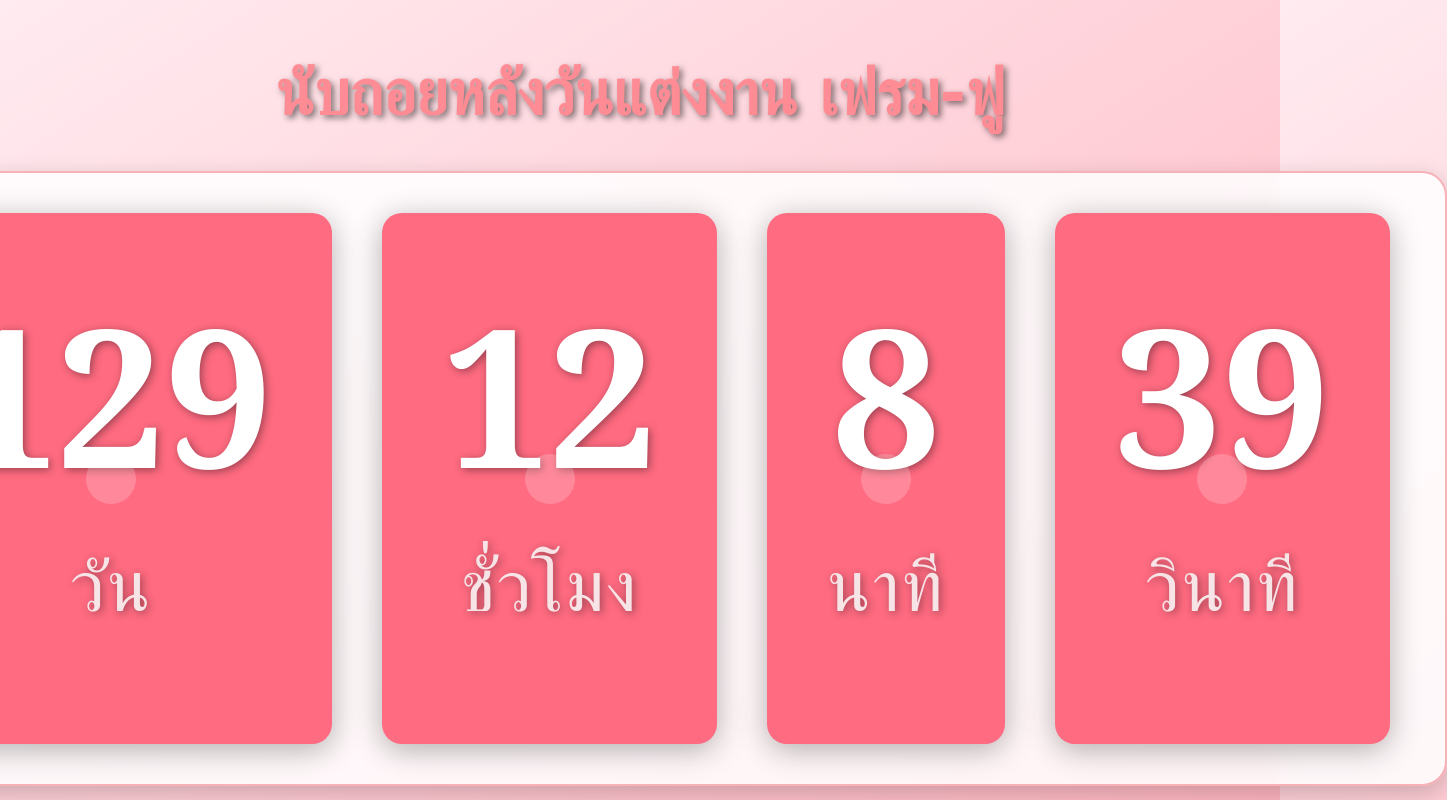
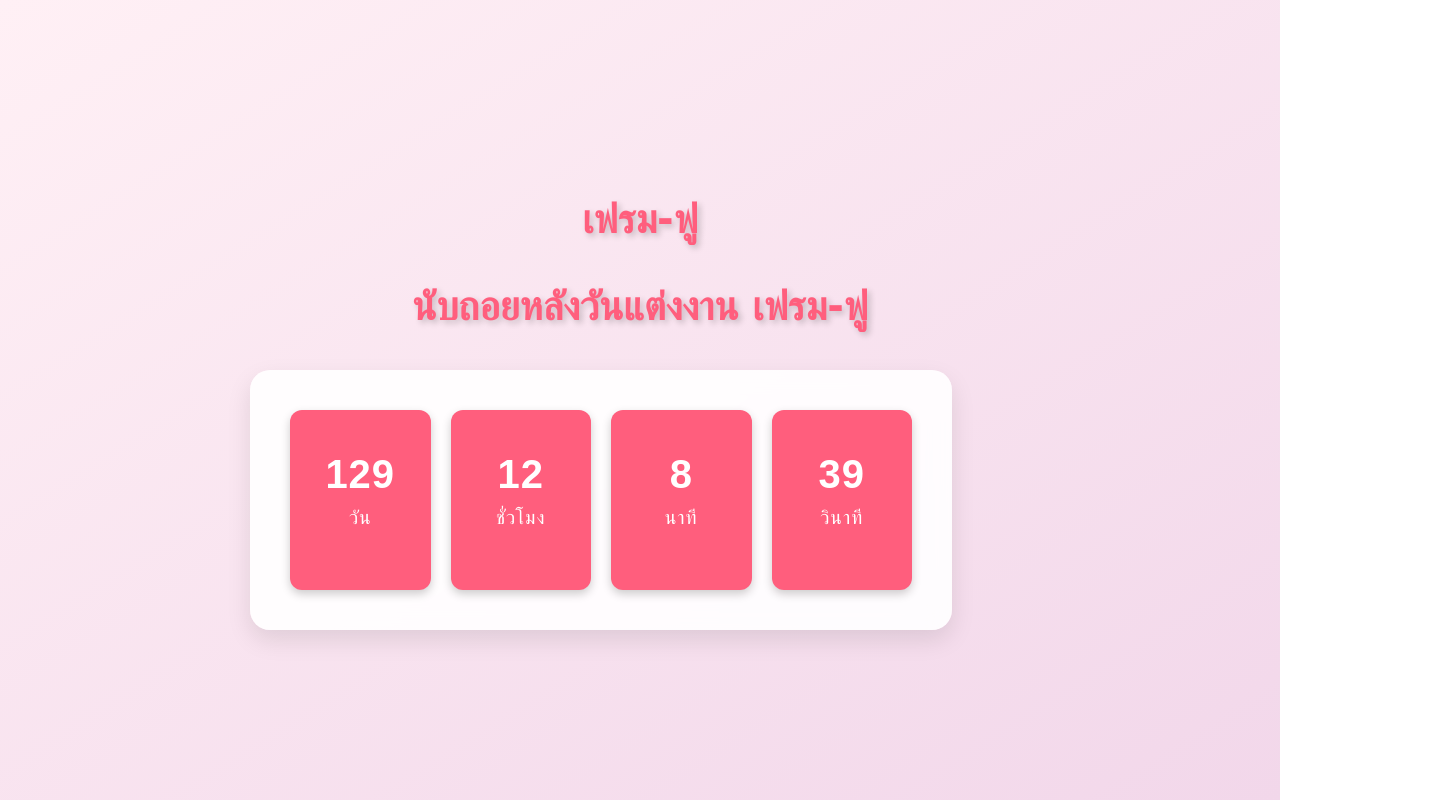
Before and after one commit to tentyuubito/countdown, a plain HTML site: page index.html in a window 1280 px wide. Shown: the whole page, 1447 px wide, since content can reach past the window. Drawn offline with Linux system fonts and the light colour scheme.

Commit message:
change theme

```diff
--- a/index.html
+++ b/index.html
@@ -6,95 +6,116 @@
     <title>Countdown Timer</title>
     <style>
         body {
-            font-family: 'Georgia', serif;
+            font-family: 'Arial', sans-serif;
             margin: 0;
             padding: 0;
             height: 100vh;
             display: flex;
             justify-content: center;
             align-items: center;
-            background: linear-gradient(to top left, #ffb6c1, #ffebf0);
-            color: white;
-            text-shadow: 2px 2px 8px rgba(0, 0, 0, 0.4);
+            background: linear-gradient(to top left, #f2d7ea, #fff0f5);
+            color: #333;
         }
 
         h1 {
-            font-size: 4em;
+            font-size: 2.5em;
             text-align: center;
-            margin-bottom: 40px;
-            color: #ff8c94;
+            margin-bottom: 20px;
             font-family: 'Brush Script MT', cursive;
-            text-shadow: 3px 3px 6px rgba(0, 0, 0, 0.5);
+            color: #ff5e7d;
+            text-shadow: 3px 3px 6px rgba(0, 0, 0, 0.2);
         }
 
         #countdown {
             display: flex;
+            flex-direction: column;
             justify-content: center;
             align-items: center;
-            background-color: rgba(255, 255, 255, 0.85);
-            border-radius: 25px;
-            padding: 40px 30px;
-            box-shadow: 0 8px 25px rgba(0, 0, 0, 0.2);
-            backdrop-filter: blur(15px);
-            border: 2px solid #f7b2b8;
+            background: rgba(255, 255, 255, 0.9);
+            border-radius: 20px;
+            padding: 30px;
+            box-shadow: 0 10px 25px rgba(0, 0, 0, 0.1);
+            width: 90%;
+            max-width: 800px;
+            box-sizing: border-box;
+            backdrop-filter: blur(10px);
         }
 
         .countdown-item {
-            margin: 0 25px;
+            display: flex;
+            flex-direction: column;
+            justify-content: center;
+            align-items: center;
+            background: #ff5e7d;
+            padding: 20px 30px;
+            margin: 10px;
+            border-radius: 12px;
+            color: white;
+            box-shadow: 0 4px 10px rgba(0, 0, 0, 0.2);
+            width: 90px;
+            height: 120px;
             text-align: center;
-            background-color: #ff6b81;
-            padding: 40px 60px;
-            border-radius: 20px;
-            box-shadow: 0 6px 30px rgba(0, 0, 0, 0.3);
-            color: #fff;
-            font-size: 3em;
-            position: relative;
+            transition: transform 0.3s ease-in-out;
         }
 
-        .countdown-item::before {
-            content: "";
-            position: absolute;
-            top: 50%;
-            left: 50%;
-            width: 50px;
-            height: 50px;
-            border-radius: 50%;
-            background-color: #fff;
-            opacity: 0.2;
-            transform: translate(-50%, -50%);
+        .countdown-item span {
+            font-size: 2.5em;
+            font-weight: bold;
+            letter-spacing: 1px;
         }
 
         .countdown-item p {
-            font-size: 1.5em;
             margin-top: 10px;
+            font-size: 1.2em;
+            letter-spacing: 1px;
             text-transform: uppercase;
-            letter-spacing: 2px;
-            color: #f7e4e7;
-        }
-
-        .countdown-item span {
-            font-size: 4em;
-            font-weight: bold;
-            display: block;
-            margin-top: 10px;
         }
 
         .countdown-item:hover {
-            animation: pulse 1.5s infinite;
-            transform: scale(1.1);
+            transform: scale(1.05);
         }
 
-        @keyframes pulse {
-            0% { transform: scale(1); }
-            50% { transform: scale(1.1); }
-            100% { transform: scale(1); }
+        /* Mobile-first responsiveness */
+        @media (max-width: 768px) {
+            h1 {
+                font-size: 2.2em;
+            }
+
+            #countdown {
+                padding: 20px;
+            }
+
+            .countdown-item {
+                width: 80px;
+                height: 100px;
+                padding: 15px;
+                margin: 10px;
+            }
         }
 
+        /* iPhone 13+ specific styles (larger screens) */
+        @media (min-width: 768px) {
+            #countdown {
+                flex-direction: row;
+                justify-content: space-around;
+            }
+
+            .countdown-item {
+                width: 100px;
+                height: 140px;
+            }
+
+            h1 {
+                font-size: 2.5em;
+                margin-bottom: 40px;
+            }
+        }
     </style>
 </head>
 <body>
     <div>
-        <h1>นับถอยหลังวันแต่งงาน เฟรม-ฟู</h1>
+        <h1>เฟรม-ฟู</h1>
+		       <h1>นับถอยหลังวันแต่งงาน เฟรม-ฟู</h1>
         <div id="countdown">
             <div class="countdown-item" id="days">
                 <span>0</span>
```
